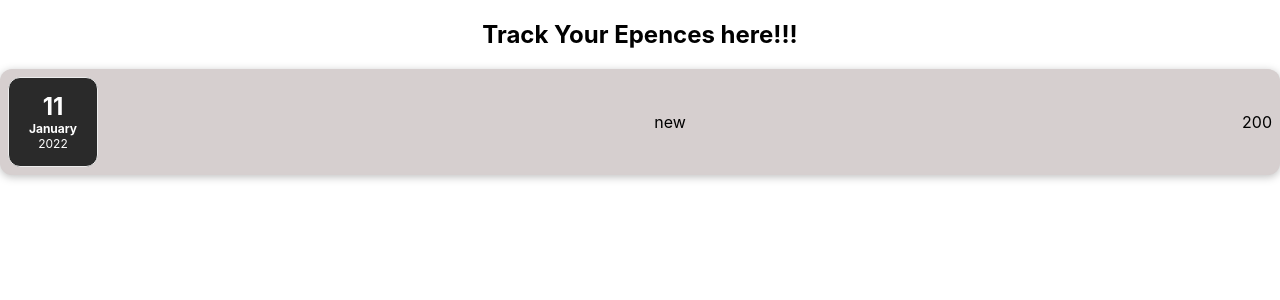
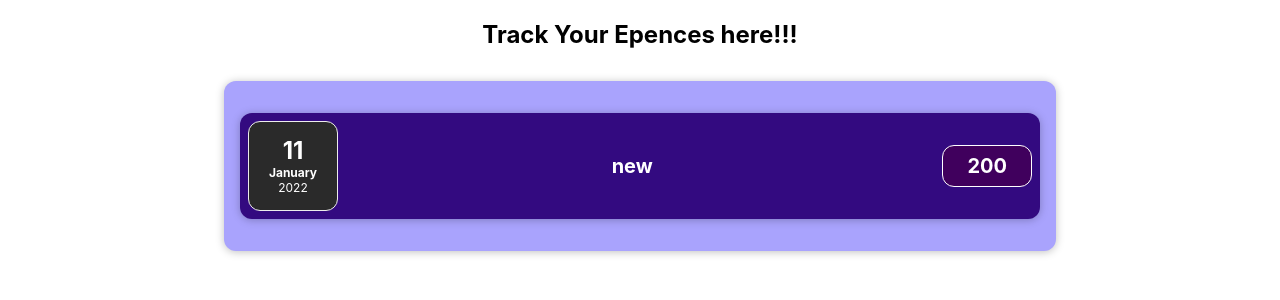
Before and after one commit to prabhashrai02/expence_tracker, a React (Create React App) app: page / in a window 1280 px wide. Shown: the top 300 px of the page. Built offline with nearby package versions, Linux system fonts and the light colour scheme.

Commit message:
Added card component

```diff
--- /dev/null
+++ b/src/Components/Card/Card.css
@@ -0,0 +1,4 @@
+.card {
+    border-radius: 12px;
+    box-shadow: 0 1px 8px rgba(0, 0, 0, 0.25);
+}
--- /dev/null
+++ b/src/Components/Card/Card.js
@@ -0,0 +1,12 @@
+import './Card.css';
+
+function Card(props) {
+    const classes = `card ` + props.className;
+    return(
+        <div className={classes}>
+            {props.children}
+        </div>
+    )
+}
+
+export default Card;
--- a/src/Components/expencesItem/expenceItem.css
+++ b/src/Components/expencesItem/expenceItem.css
@@ -1,10 +1,54 @@
-.expence_item{
+.expense_item {
     display: flex;
     justify-content: space-between;
     align-items: center;
-    box-shadow: 0 2px 8px rgba(0, 0, 0, 0.25);
     padding: 0.5rem;
     margin: 1rem 0;
+    background-color: #330a80;
+}
+
+.expense_item_description {
+    display: flex;
+    flex-direction: column;
+    gap: 1rem;
+    align-items: flex-end;
+    flex-flow: column-reverse;
+    justify-content: flex-start;
+    flex: 1;
+}
+
+.expense_item h2 {
+    color: #3a3a3a;
+    font-size: 1rem;
+    flex: 1;
+    margin: 0 1rem;
+    color: white;
+}
+
+.expense_item_price {
+    font-size: 1rem;
+    font-weight: bold;
+    color: white;
+    background-color: #40005d;
+    border: 1px solid white;
+    padding: 0.5rem;
     border-radius: 12px;
-    background-color: #d6cfcf;
 }
+
+@media (min-width: 580px) {
+    .expense_item_description {
+      flex-direction: row;
+      align-items: center;
+      justify-content: flex-start;
+      flex: 1;
+    }
+
+    .expense_item_description h2 {
+      font-size: 1.25rem;
+    }
+
+    .expense_item_price {
+      font-size: 1.25rem;
+      padding: 0.5rem 1.5rem;
+    }
+  }
--- a/src/Components/expencesItem/expenceItem.js
+++ b/src/Components/expencesItem/expenceItem.js
@@ -1,13 +1,16 @@
 import ExpenceDate from '../ExpenceDate/ExpenceDate';
 import './ExpenceItem.css';
+import Card from '../Card/Card';
 
 function ExpenceItem(props) {
     return (
-        <div className="expence_item">
+        <Card className="expense_item">
             <ExpenceDate date={props.date} />
-            <div>{props.title}</div>
-            <div>{props.amount}</div>
-        </div>
+            <div className="expense_item_description">
+                <h2>{props.title}</h2>
+                <div className="expense_item_price">{props.amount}</div>
+            </div>
+        </Card>
     )
 }
 
--- a/src/Components/homePage/homePage.css
+++ b/src/Components/homePage/homePage.css
@@ -0,0 +1,7 @@
+.expenses {
+    padding: 1rem;
+    background-color: rgb(169, 163, 253);
+    margin: 2rem auto;
+    width: 50rem;
+    max-width: 95%;
+}
--- a/src/Components/homePage/homePage.js
+++ b/src/Components/homePage/homePage.js
@@ -1,5 +1,7 @@
 import Navbar from "../Navbar/Navbar";
 import ExpenceItem from "../ExpencesItem/ExpenceItem";
+import Card from "../Card/Card";
+import './HomePage.css';
 
 function Homepage() {
     const expence = [
@@ -13,11 +15,14 @@ function Homepage() {
     return (
         <div>
             <Navbar />
-            <ExpenceItem
-                date = {expence[0].date}
-                title = {expence[0].title}
-                amount = {expence[0].amount}
-            />
+            <Card className="expenses">
+                <ExpenceItem
+                    date = {expence[0].date}
+                    title = {expence[0].title}
+                    amount = {expence[0].amount}
+                />
+            </Card>
+
         </div>
     )
 }
```
